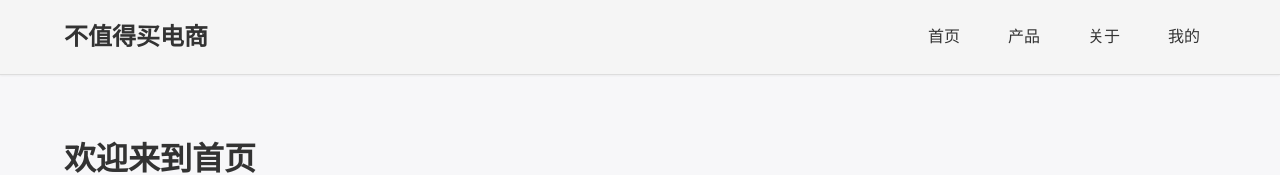
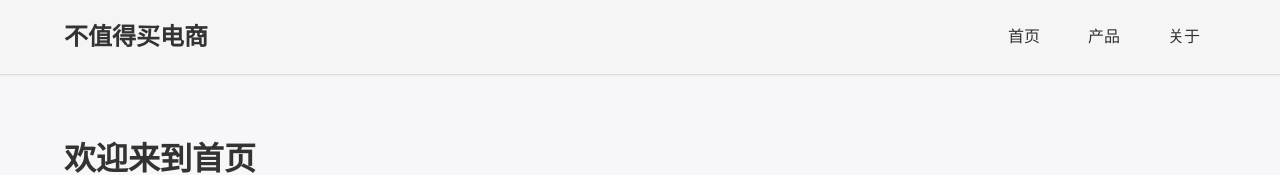
Before and after one commit to AnyaLi-tms/Day11-React-Router, a React (Vite) app in the folder react-router-demo/: page / in a window 1280 px wide. Shown: the top 175 px of the page. Built offline with nearby package versions, Linux system fonts and the light colour scheme.

Commit message:
Revert "feat: add profile and sub router"
This reverts commit be4109aaec42904c19a1cedc257e57b7a903b8f2.

```diff
--- a/react-router-demo/src/App.jsx
+++ b/react-router-demo/src/App.jsx
@@ -1,15 +1,11 @@
-import { Routes, Route } from 'react-router';
-import './App.css';
-import Home from './pages/Home.jsx';
-import About from './pages/About.jsx';
-import Header from './components/layout/Header.jsx';
-import Products from './pages/Products.jsx';
-import ProductDetail from './pages/ProductDetail.jsx';
-import Profile from './pages/Profile.jsx';
-import ProfileInfo from './pages/ProfileInfo.jsx';
-import PurchasedProducts from './pages/PurchasedProducts.jsx';
-import LikedProducts from './pages/LikedProducts.jsx';
-import NotFound from './pages/NotFound.jsx';
+import { Routes, Route } from 'react-router'
+import './App.css'
+import Home from './pages/Home.jsx'
+import About from './pages/About.jsx'
+import Header from './components/layout/Header.jsx'
+import Products from './pages/Products.jsx'
+import ProductDetail from './pages/ProductDetail.jsx'
+import NotFound from './pages/NotFound.jsx'
 
 function App() {
   return (
@@ -19,18 +15,13 @@ function App() {
         <Routes>
           <Route path='/' element={<Home />} />
           <Route path='/products' element={<Products />} />
-          <Route path='/profile' element={<Profile />}>
-            <Route index element={<ProfileInfo />} />
-            <Route path='purchased' element={<PurchasedProducts />} />
-            <Route path='liked' element={<LikedProducts />} />
-          </Route>
           <Route path='/products/:id' element={<ProductDetail />} />
           <Route path='/about' element={<About />} />
           <Route path='*' element={<NotFound />} />
         </Routes>
       </main>
     </>
-  );
+  )
 }
 
-export default App;
+export default App
--- a/react-router-demo/src/components/layout/Header.jsx
+++ b/react-router-demo/src/components/layout/Header.jsx
@@ -25,9 +25,6 @@ function Header() {
           <NavLink to='/about' className={({isActive}) => activeClassName(styles.navLink, isActive)}>
             关于
           </NavLink>
-          <NavLink to='/profile' className={({isActive}) => activeClassName(styles.navLink, isActive)}>
-            我的
-          </NavLink>
         </nav>
       </div>
     </header>
--- a/react-router-demo/src/pages/Profile.jsx
+++ b/react-router-demo/src/pages/Profile.jsx
@@ -1,5 +1,5 @@
 import { useState } from 'react'
-import { Link, useLocation, Outlet } from 'react-router'
+import { Link, useLocation } from 'react-router'
 import styles from './profile.module.css'
 import userData from '../data/user.json'
 
@@ -50,7 +50,7 @@ function Profile() {
       </div>
 
       <div className={styles.content}>
-        <Outlet />
+        {/* <Outlet /> */}
       </div>
     </div>
   )
```
